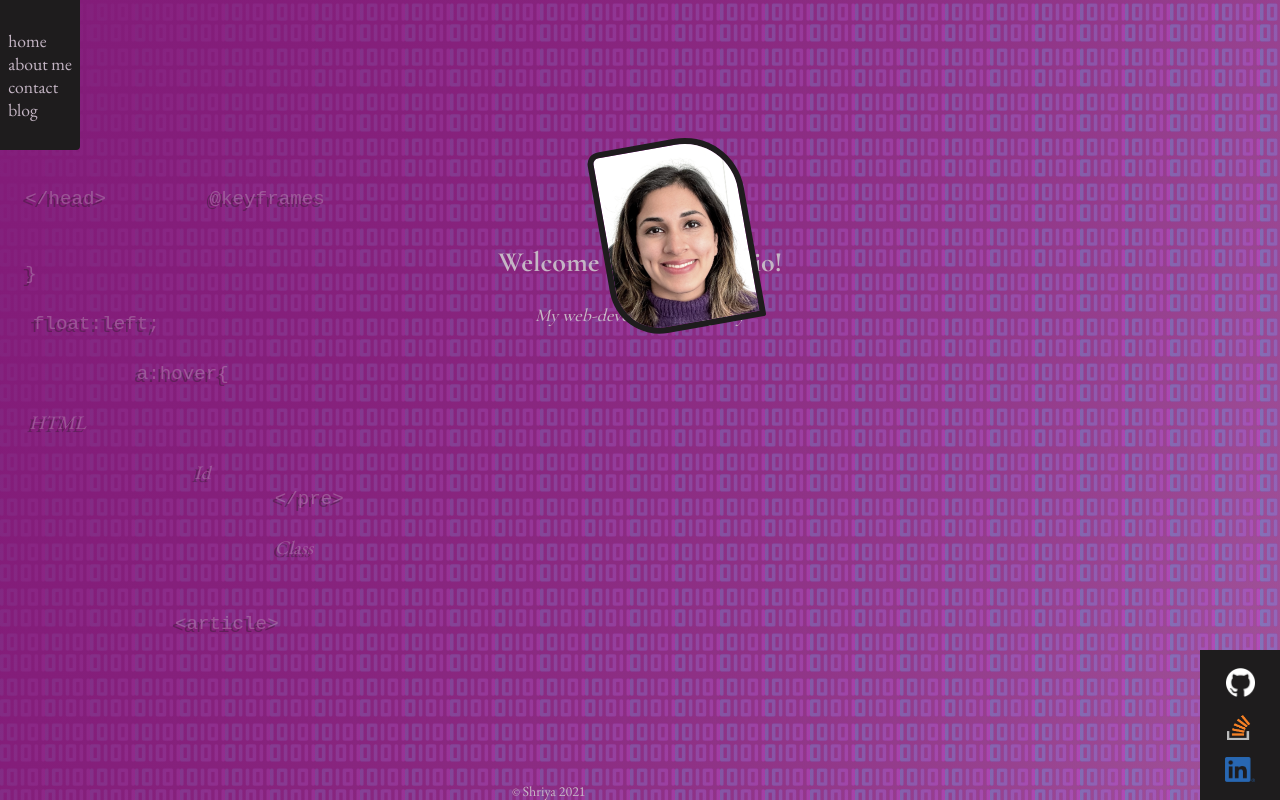
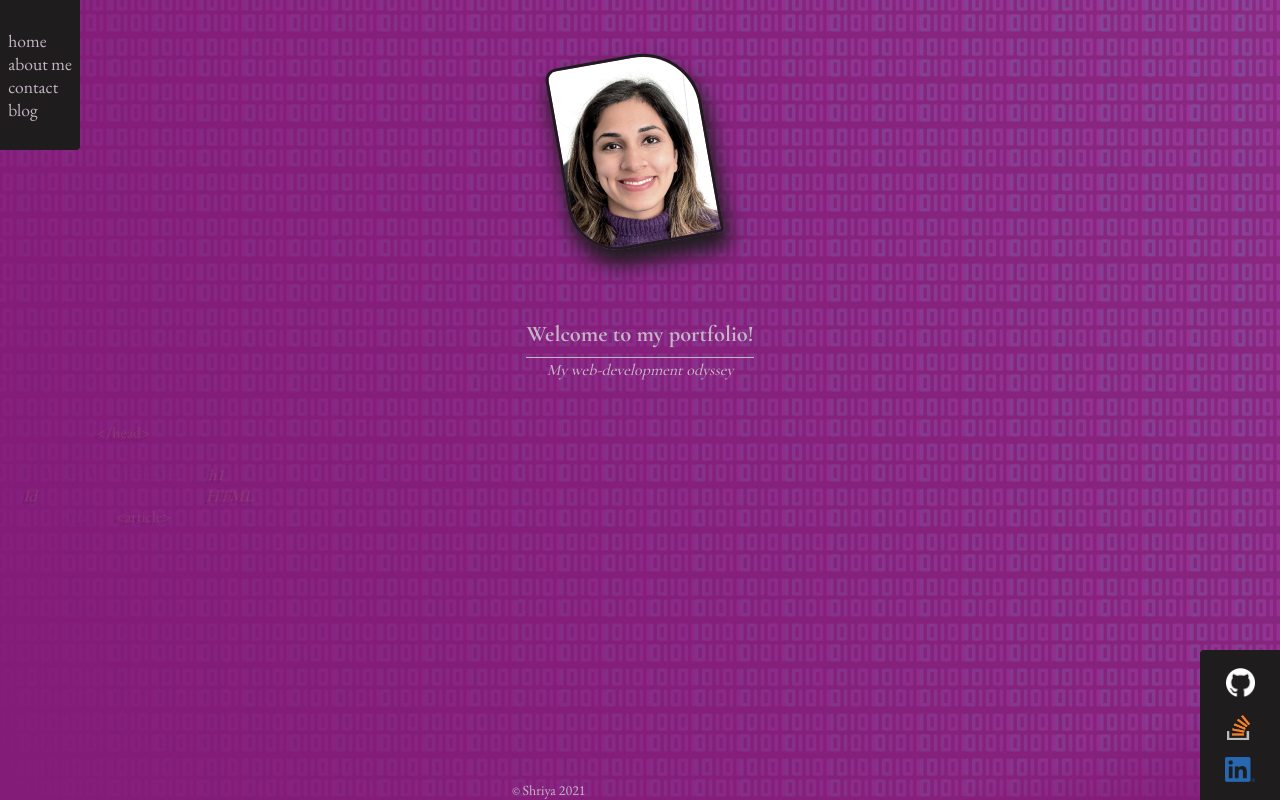
Before and after one commit to inverseswirl/ShriyaDhar_T1A2, a plain HTML site: page src/index.html in a window 1280 px wide. Drawn offline with nearby package versions, Linux system fonts and the light colour scheme.

Commit message:
style-update

```diff
--- a/src/css/style.css
+++ b/src/css/style.css
@@ -6,9 +6,8 @@ font-family: 'Cormorant Garamond', serif;   ...for main text
 font-family: 'EB Garamond', serif;   ..for navbar and others*/
 
 
-/* primary colors used are #831c79, #1e1c1d for backgrounds ;
-#C5B6C5 for text and;
-secondary color - rgb(249,218,96) for design*/
+/* primary colors used are #831c79, #1e1c1d for backgrounds and #C5B6C5 for text ;*/
+/*secondary colors for code cloud- rgb(249,218,96) , #D8FE19for design */
 
 
 /* general styling */
@@ -23,10 +22,10 @@ html, body {
   height: 100vh;
   width: 100vw;
   overflow: hidden;
-  background-image:  linear-gradient(110deg,#831c79,transparent 200%),url('../images/code.png');
-  background-repeat: no-repeat,repeat;
-  background-size: 100% 100%, 45px 45px;
-  background-position: 100% 100%, cover;
+  background-image:  linear-gradient(60deg,#831c79,transparent 400%),linear-gradient(340deg,#831c79 0%,transparent 10.1% ),url('../images/code.png');
+  background-repeat: no-repeat,no-repeat,repeat;
+  background-size: 100% 100%,  100% 100%,45px 45px;
+  background-position: 100% 100%,  100% 100%,100% 100%;
 
 
 
@@ -58,7 +57,6 @@ li{
     font-family: 'EB Garamond', serif;
     background-color: #1e1c1d;
     color: #C5B6C5;
-    box-sizing: content-box;
     max-width: 80px;
     height: 150px;
     display: flex;
@@ -88,9 +86,10 @@ li{
    position: absolute;
     top: 5vh;
     right: 10vw;
-    height: 220px;
+    height: 200px;
     width: 55vw;
     margin: 2vh ;
+
 
 
 
@@ -100,11 +99,13 @@ li{
     border-top-left-radius: 12px;
     border-top-right-radius: 60px;
     border-bottom-left-radius: 50px;
-    border-bottom-right-radius: 2px;
-    margin: 12% 24%;
+    border-bottom-right-radius: 4px;
+    margin: 0% 18%;
     transform: rotate(-10deg) ;
     filter:  grayscale(32%);
-    border: 6px solid #1e1c1d;
+    border:3px solid #1e1c1d;
+    box-shadow: 2px 14px 20px 2px #1e1c1d;
+
 
 
   }
@@ -121,27 +122,28 @@ li{
     font-family: 'Cormorant Garamond', serif;
     color:  #C5B6C5 ;
     padding: 5%;
-    /* background-color: rgba(30,28,29,0.3); */
+    /* background-color: rgba(30,28,29,0.2); */
     display: flex;
     flex-direction: column;
     justify-content: center;
     align-items: center;
-    margin-top: 2vh;
+    margin-top: 12vh;
 
 
   }
 
 
   .intro-headline{
-    font-size: 1.75rem;
-    padding: 15px 0px;
+    font-size: 1.4rem;
+    padding: 10px 0px;
+    border-bottom:0.5px solid #C5B6C5;
 
   }
 
   .intro-para{
-    padding: 10px 0;
+    padding: 2px 0;
     font-weight: 500;
-    font-size: 18px;
+    font-size: 1rem;
 
   }
 
@@ -170,6 +172,7 @@ li{
   right:0px;
   width: 80px;
   height: 150px;
+  border-top-left-radius: 4px;
 
 
 
@@ -210,24 +213,29 @@ li{
   position: absolute;
   bottom: 0;
   left: 40%;
+  padding-bottom: 1px;
+  /* border-bottom: 6px solid #1e1c1d; */
 }
 
 
 
-/* style divs */
+/* code cloud styling*/
 
 
 
 .html-css{
   font-family: 'EB Garamond', serif;
   color:#C5B6C5;
-  opacity: 0.35;
   width: 100vw;
-  padding: 5px 0 5px 0;
-  margin: 10vh 0 0 10px;
-  animation: move 14s linear infinite;
+  padding: 20px 0 0px 0;
+  margin: 10vh 10% 0 20px;
+  opacity:0.25;
   position: absolute;
-  top:0;
+  top: 35vh;
+  left:0;
+
+
+
 
 
 }
@@ -235,24 +243,52 @@ li{
 .style-text{
   font-family: 'EB Garamond', serif;
   font-weight: 400;
-  font-size: 1.2rem;
-  margin-right: 25px;
-  text-shadow: -3px 3px #1e1c1d;
+  text-shadow: -3px 3px #0f0f0f;
+
 
 
 
 }
 
+.style-code{
+  color: rgb(249,218,96);
+  font-size: 14px;
+  font-family: 'EB Garamond', serif;
+  animation: flash 2.5s linear forwards infinite ;
+  display: inline-block;
 
 
-/* @keyframes move {
+}
+.style-code1{
+  color: #D8FE19;
+  font-size: 1rem;
+  font-family: 'EB Garamond', serif;
+  animation: flash 4.5s ease-out forwards infinite;
+  display: inline-block;
+}
+.style-code3{
+  color: #C5B6C5 ;
+  font-size: 1rem;
+  font-family: 'EB Garamond', serif;
+  animation: flash 5.5s ease-out forwards infinite ;
+  display: inline-block;
+}
+
+@keyframes flash{
   0%{
- transform: translateX(135vw);
+    opacity:0;
+  }
+  25%{
+    opacity:0.65;
+  }
+  50%{
+    opacity:1;
+  }
+  75%{
+  opacity: 0.65;
+  }
+ 100%{
+   opacity:0;
 
   }
-
-  100%{
-    transform: translateX(-200vw);
-
-  }
-} */
+}
--- a/src/index.html
+++ b/src/index.html
@@ -3,7 +3,7 @@
 <head>
     <meta charset="UTF-8">
     <meta http-equiv="X-UA-Compatible" content="IE=edge">
-    <meta name="viewport" content="width=100vw, height=100vh, initial-scale=1.0, user-scalable=no">
+    <meta name="viewport" content="width=device-width, height=device-height, initial-scale=1.0, user-scalable=no">
     <link rel="stylesheet" href="./css/style.css" >
     <link rel="icon" href="./favicon.ico" >
     <title>Portfolio</title>
@@ -28,26 +28,12 @@
 <section class="html-css">
   <pre class="style-text">
 
-
-
-    <code class="style-code">&lt;/head></code>                           <code class="style-code">@keyframes</code>
-
-
-    <code class="style-code">&rbrace;</code>
-
-      <code class="style-code">float:left; </code>
-
-                                 <code class="style-code">a:hover&lbrace;</code>
-
-     <i class="style-code">HTML</i>
-
-                                                <i class="style-code">Id</i>
-                                                                     <code class="style-code">&lt;/pre></code>
-
-                                                                     <i class="style-code">Class</i>
-
-
-                                           <code>&lt;article></code>
+                        <code class="style-code1">&lt;/head></code>
+                <code class="style-code">&lt;img></code>
+    <code class="style-code3">a : hover&lbrace; &rbrace;</code>        <code class="style-code3">float : left;  </code>     <i class="style-code1">h1</i>
+ <i class="style-code1">Id</i>               <code class="style-code">@keyframes</code> <code  class="style-code">&lt;/pre></code>     <i class="style-code1">HTML</i>
+              <i class="style-code3">Class</i>      <code class="style-code1">&lt;article></code>
+                      <code class="style-code">&lt;/body></code>
                                       </pre>
 
 
```
Also changed, not shown: src/aboutme.html (+1 -1 lines), src/contact.html (+12 -0 lines).
